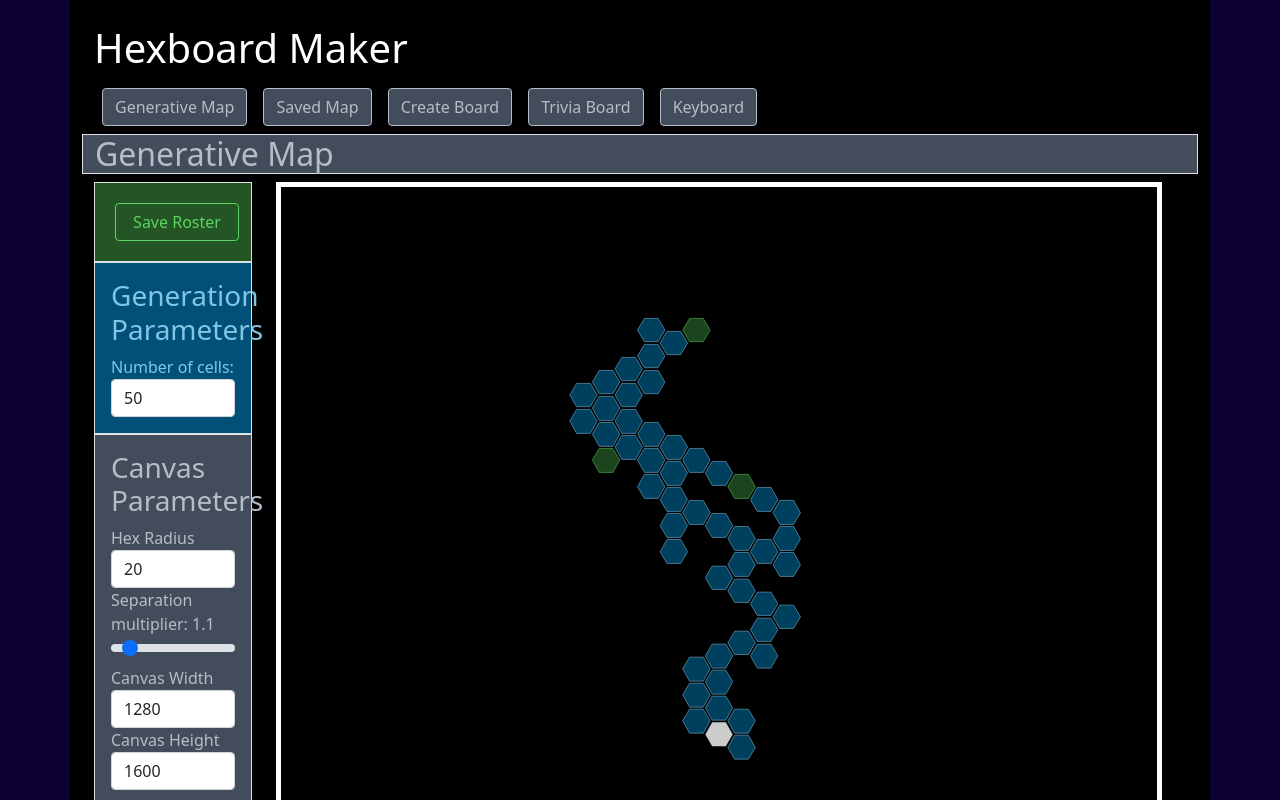
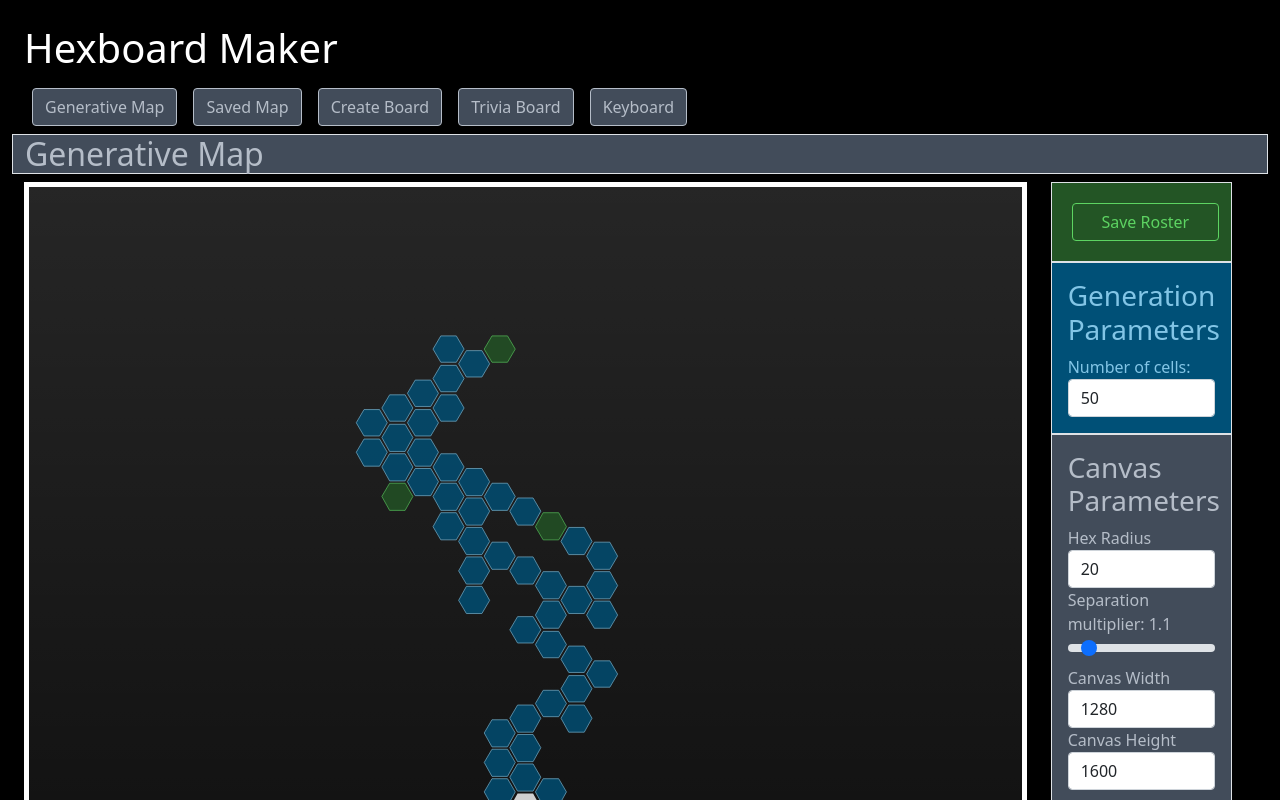
Before and after one commit to vpbasile/hexboard-svg-react-ts, a React (Create React App) app: page / in a window 1280 px wide. Shown: the top 800 px of the page. Built offline with nearby package versions, Linux system fonts and the light colour scheme.

Commit message:
Fixing sidebar responsiveness

```diff
--- a/src/App.tsx
+++ b/src/App.tsx
@@ -43,7 +43,7 @@ function App() {
   })
 
   return (
-    <div className="App container w-100 bg-black text-light p-4">
+    <div className="App container-fluid bg-black text-light p-4">
       <div className="row" id="header">
         <div className="col-12">
           <h1>Hexboard Maker</h1>
@@ -53,9 +53,8 @@ function App() {
       <div className="row" id="page-content-row">
         <ErrorBoundary>
           <h2 className="bg-gray border">{chosenGameBoard.title}</h2>
+          {chosenGameBoard.GameBoard}
         </ErrorBoundary>
-
-        {chosenGameBoard.GameBoard}
       </div>
     </div>
   )
--- a/src/boards/CreateBoard.tsx
+++ b/src/boards/CreateBoard.tsx
@@ -64,14 +64,7 @@ export default function CreateBoard(props: any) {
 
 	return (
 		<div className="row" id="generativeContainer">
-			<div id="sidebar" className="col-2">
-				<SaveRosterButton
-					hexRoster={hexRoster}
-					gameGlobals={gameGlobals}
-				/>
-				{form}
-			</div>
-			<div id='createBoard' className="col-10">
+			<div id='createBoard' className="col-md-10">
 				<GameBoard
 					hexRoster={hexRoster}
 					gameGlobals={gameGlobals}
@@ -79,6 +72,13 @@ export default function CreateBoard(props: any) {
 					whichOrientation={"flat-top"}
 				/>
 			</div>
+			<div id="sidebar" className="col-md-2">
+				<SaveRosterButton
+					hexRoster={hexRoster}
+					gameGlobals={gameGlobals}
+				/>
+				{form}
+			</div>
 		</div>
 	)
 }
--- a/src/boards/Generative.tsx
+++ b/src/boards/Generative.tsx
@@ -89,7 +89,18 @@ export default function GenerativeBoard(props: any) {
 
 	return (
 		<div className="row" id="generativeContainer">
-			<div id="sidebar" className="col-2">
+			<div id='generativeBoard' className="col-md-10">
+				<ErrorBoundary>
+					<GameBoard
+						hexRoster={hexRoster}
+						gameGlobals={gameGlobals}
+						// textSize={props.textSize}
+						whichOrientation={"flat-top"}
+					//   logo={logo}
+					/>
+				</ErrorBoundary>
+			</div>
+			<div id="sidebar" className="col-md-2">
 				<SaveRosterButton
 					hexRoster={hexRoster}
 					gameGlobals={gameGlobals}
@@ -108,19 +119,6 @@ export default function GenerativeBoard(props: any) {
 
 				{/* <RosterDisplay hexRoster={hexRoster} /> */}
 			</div>
-			<div id='generativeBoard' className="col-10">
-				<ErrorBoundary>
-					<GameBoard
-						hexRoster={hexRoster}
-						gameGlobals={gameGlobals}
-						// textSize={props.textSize}
-						whichOrientation={"flat-top"}
-					//   logo={logo}
-					/>
-				</ErrorBoundary>
-			</div>
-			<div className="col-2" id="sidebar">
-			</div>
 		</div>
 	);
 }
--- a/src/boards/Keyboard.tsx
+++ b/src/boards/Keyboard.tsx
@@ -64,7 +64,19 @@ export default function Keyboard(props: any) {
 
 	return (
 		<div className="row" id="displayBoardContainer">
-			<div id="sideBar" className="col-2">
+			<div id='displayBoard' className="col-md-10">
+
+				<ErrorBoundary>
+					<GameBoard
+						hexRoster={keyboardHexes}
+						gameGlobals={gameGlobals}
+						textSize={props.textSize}
+						whichOrientation={"pointy-top"}
+					//   logo={logo}
+					/>
+				</ErrorBoundary>
+			</div>
+			<div id="sideBar" className="col-md-2">
 
 				<CanvasControl
 					canvasWidth={canvasWidth}
@@ -77,18 +89,6 @@ export default function Keyboard(props: any) {
 					SEThexRadius={SEThexRadius}
 					SETseparationMultiplier={SETseparationMultiplier} />
 			</div>
-			<div id='displayBoard' className="col-10">
-
-				<ErrorBoundary>
-					<GameBoard
-						hexRoster={keyboardHexes}
-						gameGlobals={gameGlobals}
-						textSize={props.textSize}
-						whichOrientation={"pointy-top"}
-					//   logo={logo}
-					/>
-				</ErrorBoundary>
-			</div>
 		</div>
 
 	);
--- a/src/boards/SavedBoard/index.tsx
+++ b/src/boards/SavedBoard/index.tsx
@@ -14,7 +14,7 @@ export default function SavedBoard(props: any) {
 	const [canvasHeight, SETcanvasHeight] = useState(2 * window.innerHeight)
 	const [hexRadius, SEThexRadius] = useState(20);
 	const [separationMultiplier, SETseparationMultiplier] = useState(1.1)
-	const [gridOrigin, SETgridOrigin] = useState({ x: canvasWidth/2, y: canvasHeight/2 });
+	const [gridOrigin, SETgridOrigin] = useState({ x: canvasWidth / 2, y: canvasHeight / 2 });
 	const [defaultOrientation, SETdefaultOrientation] = useState(hexOrientations["flat-top"])
 
 	const hexRoster = fileData.hexRoster;
@@ -35,19 +35,7 @@ export default function SavedBoard(props: any) {
 
 	return (
 		<div className="row" id="savedBoardContainer">
-			<div id="sideBar" className="col-2">
-				<CanvasControl
-					canvasWidth={canvasWidth}
-					canvasHeight={canvasHeight}
-					hexRadius={hexRadius}
-					separationMultiplier={separationMultiplier}
-					gridOrigin={gridOrigin}
-					SETcanvasWidth={SETcanvasWidth}
-					SETcanvasHeight={SETcanvasHeight}
-					SEThexRadius={SEThexRadius}
-					SETseparationMultiplier={SETseparationMultiplier} />
-			</div>
-			<div id='displayBoard' className="col-10">
+			<div id='displayBoard' className="col-md-10">
 				<ErrorBoundary>
 					<GameBoard
 						hexRoster={hexRoster}
@@ -60,6 +48,19 @@ export default function SavedBoard(props: any) {
 			{/* <div id="rosterDisplay" className="">
 				<RosterDisplay hexRoster={hexRoster} />
 			</div> */}
+			<div id="sideBar" className="col-md-2">
+				<CanvasControl
+					canvasWidth={canvasWidth}
+					canvasHeight={canvasHeight}
+					hexRadius={hexRadius}
+					separationMultiplier={separationMultiplier}
+					gridOrigin={gridOrigin}
+					SETcanvasWidth={SETcanvasWidth}
+					SETcanvasHeight={SETcanvasHeight}
+					SEThexRadius={SEThexRadius}
+					SETseparationMultiplier={SETseparationMultiplier} />
+			</div>
 		</div>
+
 	);
 }
--- a/src/boards/TriviaBoard.tsx
+++ b/src/boards/TriviaBoard.tsx
@@ -92,7 +92,18 @@ export default function TriviaBoard(props: any) {
   return (
 
     <div className="row" id="triviaBoardContainer">
-      <div id="sideBar" className="col-2">
+      <div id='displayBoard' className="col-md-10">
+        <ErrorBoundary>
+          <GameBoard
+            hexRoster={triviaHexes}
+            gameGlobals={gameGlobals}
+            whichOrientation={"flat-top"}
+
+          //   logo={logo}
+          />
+        </ErrorBoundary>
+      </div>
+      <div id="sideBar" className="col-md-2">
 
         <CanvasControl
           canvasWidth={canvasWidth}
@@ -105,17 +116,6 @@ export default function TriviaBoard(props: any) {
           SEThexRadius={SEThexRadius}
           SETseparationMultiplier={SETseparationMultiplier} />
       </div>
-      <div id='displayBoard' className="col-10">
-        <ErrorBoundary>
-          <GameBoard
-            hexRoster={triviaHexes}
-            gameGlobals={gameGlobals}
-            whichOrientation={"flat-top"}
-
-          //   logo={logo}
-          />
-        </ErrorBoundary>
-      </div>
     </div>
   );
 }
--- a/src/components/HexBoardSVG.tsx
+++ b/src/components/HexBoardSVG.tsx
@@ -43,7 +43,7 @@ export default function GameBoard(props: gameBoardProps) {
 		<ErrorBoundary boundaryName={"GameBoard"}>
 			<div className="gameboard">
 				<div className="gameboard-container">
-					<div className="gameboard-canvas">
+					<div className="gameboard-canvas bg-gradient">
 						<svg
 							viewBox={`0 0 ${gameGlobals.canvasWidth} ${gameGlobals.canvasHeight}`}
 							style={{ rotate: "0deg", fill: "white", opacity: "0.8" }}
```
